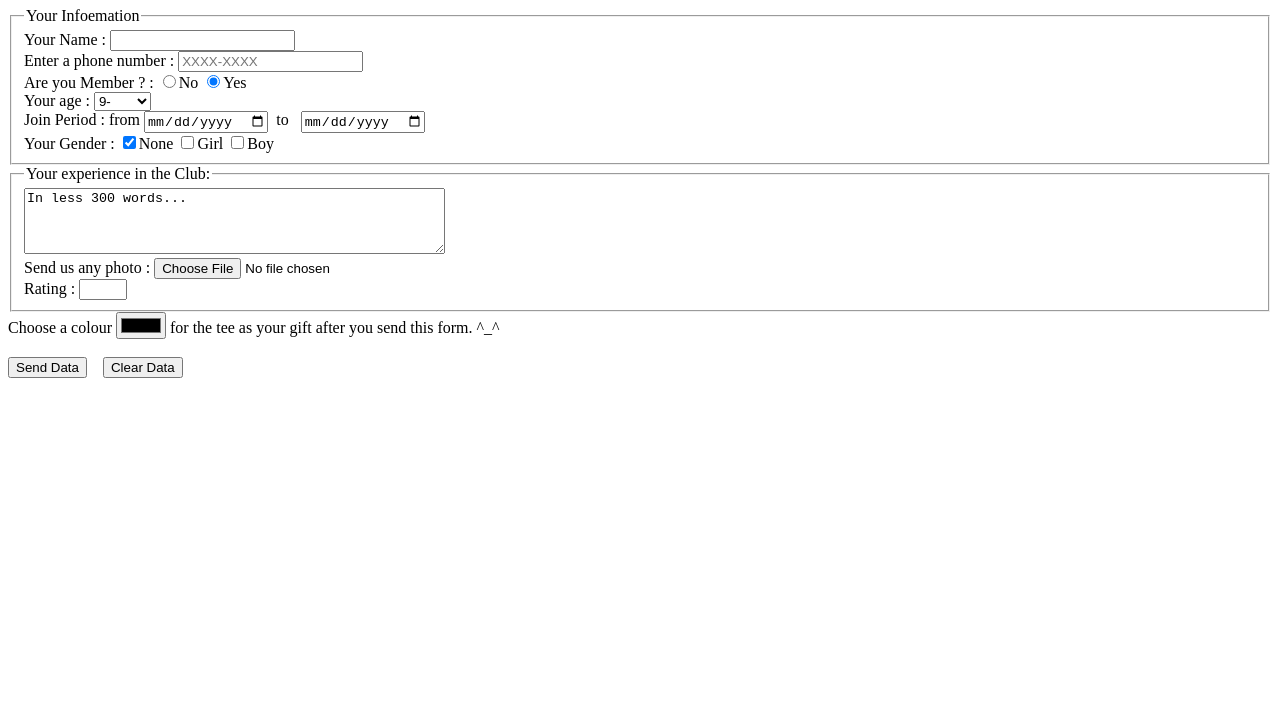
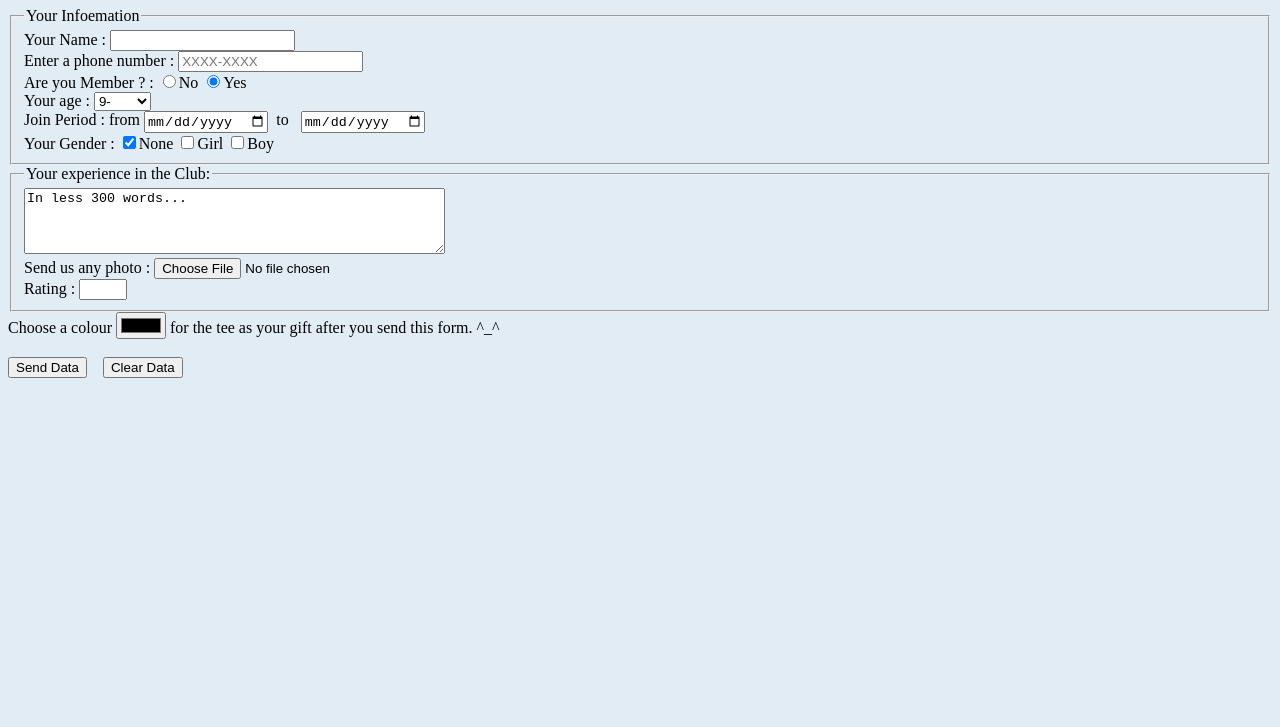
Before and after one commit to 0particle0/0particle0.github.io, a plain HTML site: page Club Rating From.html in a window 1280 px wide. Shown: the part 73-800 px from the top of the page. Drawn offline with Linux system fonts and the light colour scheme.

Commit message:
Update Club Rating From.html

```diff
--- a/Club Rating From.html
+++ b/Club Rating From.html
@@ -5,7 +5,7 @@
 	</head>
 	<h1 id="demo" onmouseover="mouseOver()"
 		onmouseout="mouseOut()">Club Rating From</h1>
-		<body>
+		<body style="background-color:#E2ECF5">
 	        <form method="POST" enctype"multipart/from-data" name="user"
 		action="read_date.php">
       <input type="hidden" name="region" value"Asia" />
```
